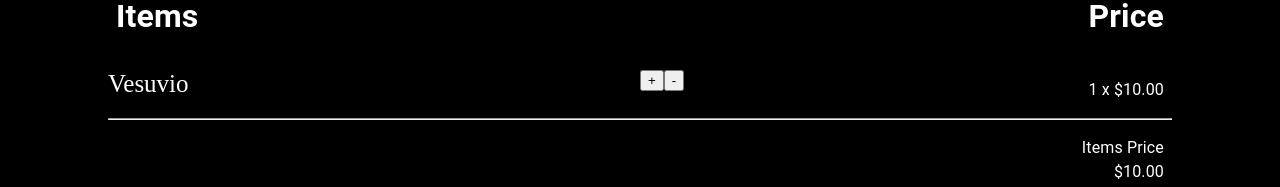
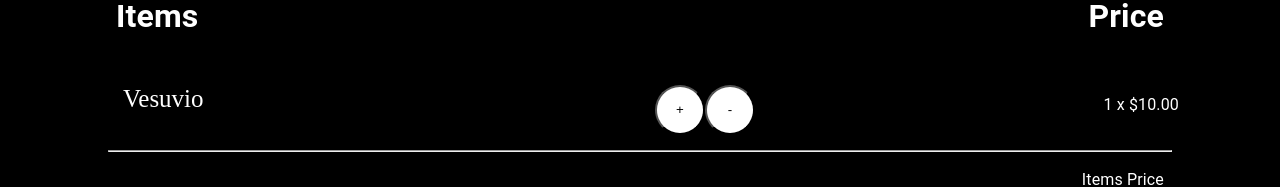
Before and after one commit to DennisBrenna/bellapizza, a React (Create React App) app: page /checkout in a window 1280 px wide. Both pictures are taken after a click on the button 318 px from the left and 606 px from the top of the page. Shown: the part 140-327 px from the top of the page. Built offline with nearby package versions, Linux system fonts and the light colour scheme; the HTML template or start-up script is replaced by a standard one.

Commit message:
styling on ShoppingCart

```diff
--- a/src/App.css
+++ b/src/App.css
@@ -94,6 +94,8 @@ body {
   border-radius: 50%;
 }
 
+
+
 .addButton:hover {
   color: black;
   background-color: gray;
--- a/src/App.js
+++ b/src/App.js
@@ -15,7 +15,7 @@ import Menu from './pages/Menu';
 //import { amber, teal } from '@mui/material/colors';
 //import { ThemeProvider } from '@mui/system';
 //import { useEffect, useState } from 'react';
-import { Route, Routes, Router } from 'react-router-dom';
+import { Route, Routes} from 'react-router-dom';
 import ProductCard from './components/ProductCard';
 import data from './data';
 
@@ -24,9 +24,7 @@ function App() {
   const {products} = data;
 
 
-
   return (
-
 
     <Routes>
       <Route exact path='/' element={ <Home/>} />
--- a/src/components/ShoppingCart.js
+++ b/src/components/ShoppingCart.js
@@ -2,6 +2,12 @@ import React from 'react'
 import Grid from '@mui/material/Grid';
 import { styled } from '@mui/material/styles';
 import { Paper } from "@mui/material";
+import Button from '@mui/material/Button';
+import Divider from '@mui/material/Divider';
+import { createTheme } from '@mui/material'
+import { amber, teal } from '@mui/material/colors';
+import { ThemeProvider } from '@mui/system';
+
 
 export default function ShoppingCart(props) {
     const {cartItems, setCartItems, onAdd, onRemove} = props;
@@ -18,6 +24,19 @@ export default function ShoppingCart(props) {
         color: 'white'
       }));
 
+      const theme = createTheme({
+        palette: {
+          primary: teal,
+          secondary: amber,
+        },
+      })
+
+
+      const Buttons = styled(Paper)(({ theme }) => ({
+        ...theme,
+
+
+      }));
     //Hvorfor funker ikke justifyContent: flex-end??? finn alternativ
     return (
         <>
@@ -26,18 +45,20 @@ export default function ShoppingCart(props) {
             {cartItems.length === 0 && <div style={{color:'white'}}>Cart is empty</div>}
         </div>
         {cartItems.map((item)=>(
-            <Grid container key={item.id}>
+
+            <Grid container margin="15px"key={item.id}>
                 <Grid md={6}><div className="shoppingCartName" >{item.title}</div></Grid>
 
               <Grid md={6}>
 
                <Grid container>
-                <Grid md={6}>
-                <div >
-                    <button onClick={()=>onAdd(item)}>+</button>
-                    <button onClick={()=>onRemove(item)}>-</button>
-                </div>
+                <Grid   md={6}>
+                    <Button class="addButton" variant="outlined" onClick={()=>onAdd(item)}>+</Button>
+                    <Button class="addButton" variant="outlined" onClick={()=>onRemove(item)}>-</Button>
+
                 </Grid>
+
+
 
                 <Grid md={6}>
 
@@ -52,8 +73,8 @@ export default function ShoppingCart(props) {
                 </Grid>
 
                 </Grid>
+
                 </Grid>
-
 
 
 
```
